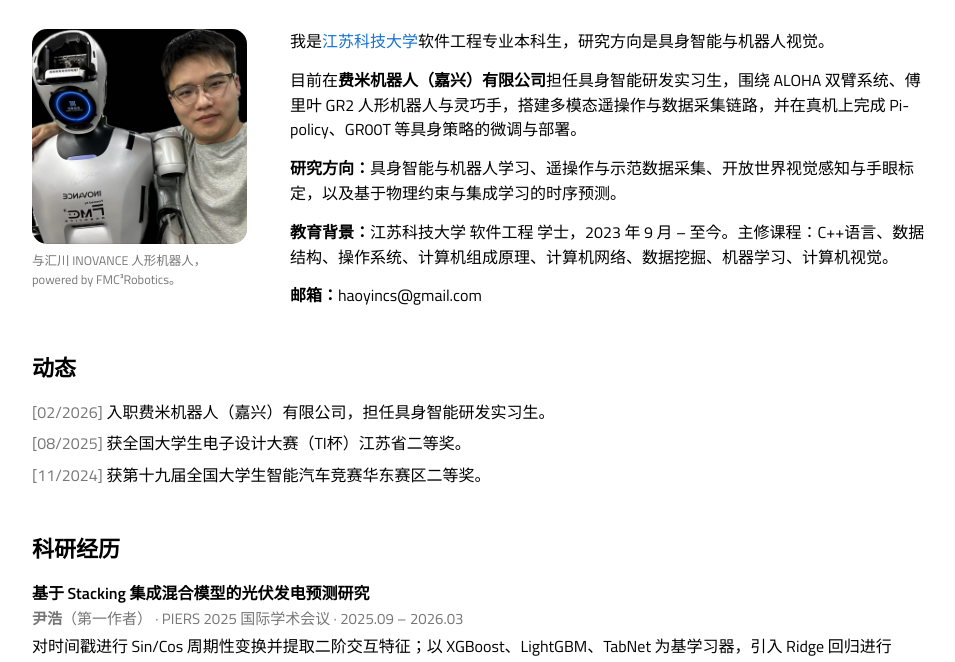
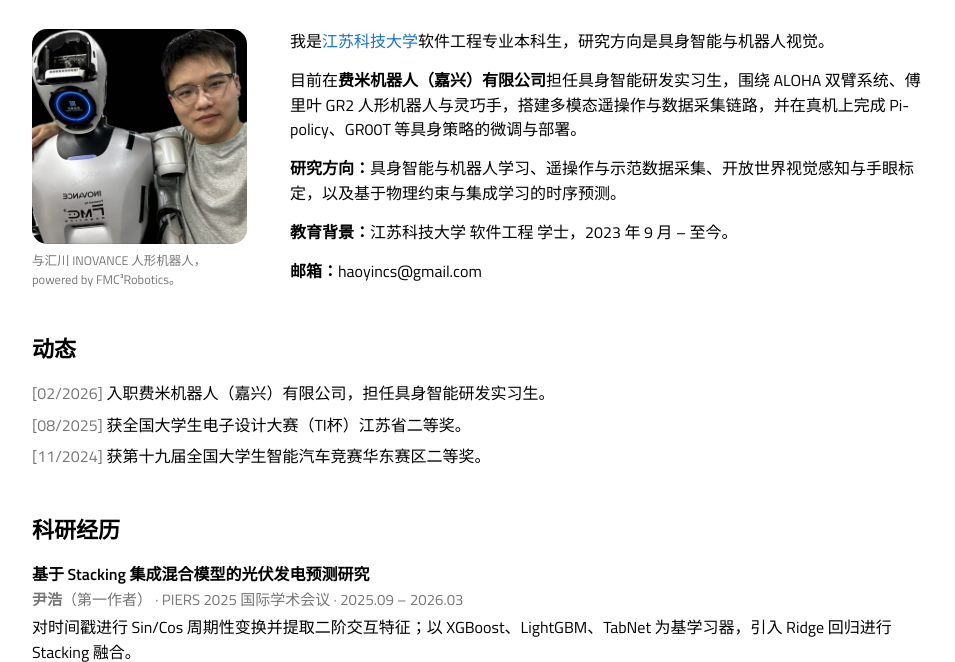
Before and after one commit to fffop/fffop.github.io, a plain HTML site: page index.html in a window 1280 px wide. Both pictures are taken after a click on the link "中文". Shown: the part 133-795 px from the top of the page, without its empty margins (158-1113 px from the left). Drawn offline with Linux system fonts and the light colour scheme.

Commit message:
Update education background in index.html
Removed specific coursework details from education background.

```diff
--- a/index.html
+++ b/index.html
@@ -150,7 +150,7 @@
       <p class="lang-zh">我是<a href="https://www.just.edu.cn" target="_blank">江苏科技大学</a>软件工程专业本科生，研究方向是具身智能与机器人视觉。</p>
       <p class="lang-zh">目前在<b>费米机器人（嘉兴）有限公司</b>担任具身智能研发实习生，围绕 ALOHA 双臂系统、傅里叶 GR2 人形机器人与灵巧手，搭建多模态遥操作与数据采集链路，并在真机上完成 Pi-policy、GR00T 等具身策略的微调与部署。</p>
       <p class="lang-zh"><b>研究方向：</b>具身智能与机器人学习、遥操作与示范数据采集、开放世界视觉感知与手眼标定，以及基于物理约束与集成学习的时序预测。</p>
-      <p class="lang-zh"><b>教育背景：</b>江苏科技大学 软件工程 学士，2023 年 9 月 – 至今。主修课程：C++语言、数据结构、操作系统、计算机组成原理、计算机网络、数据挖掘、机器学习、计算机视觉。</p>
+      <p class="lang-zh"><b>教育背景：</b>江苏科技大学 软件工程 学士，2023 年 9 月 – 至今。</p>
       <p class="lang-zh"><b>邮箱：</b>haoyincs@gmail.com</p>
     </div>
   </div>
```
